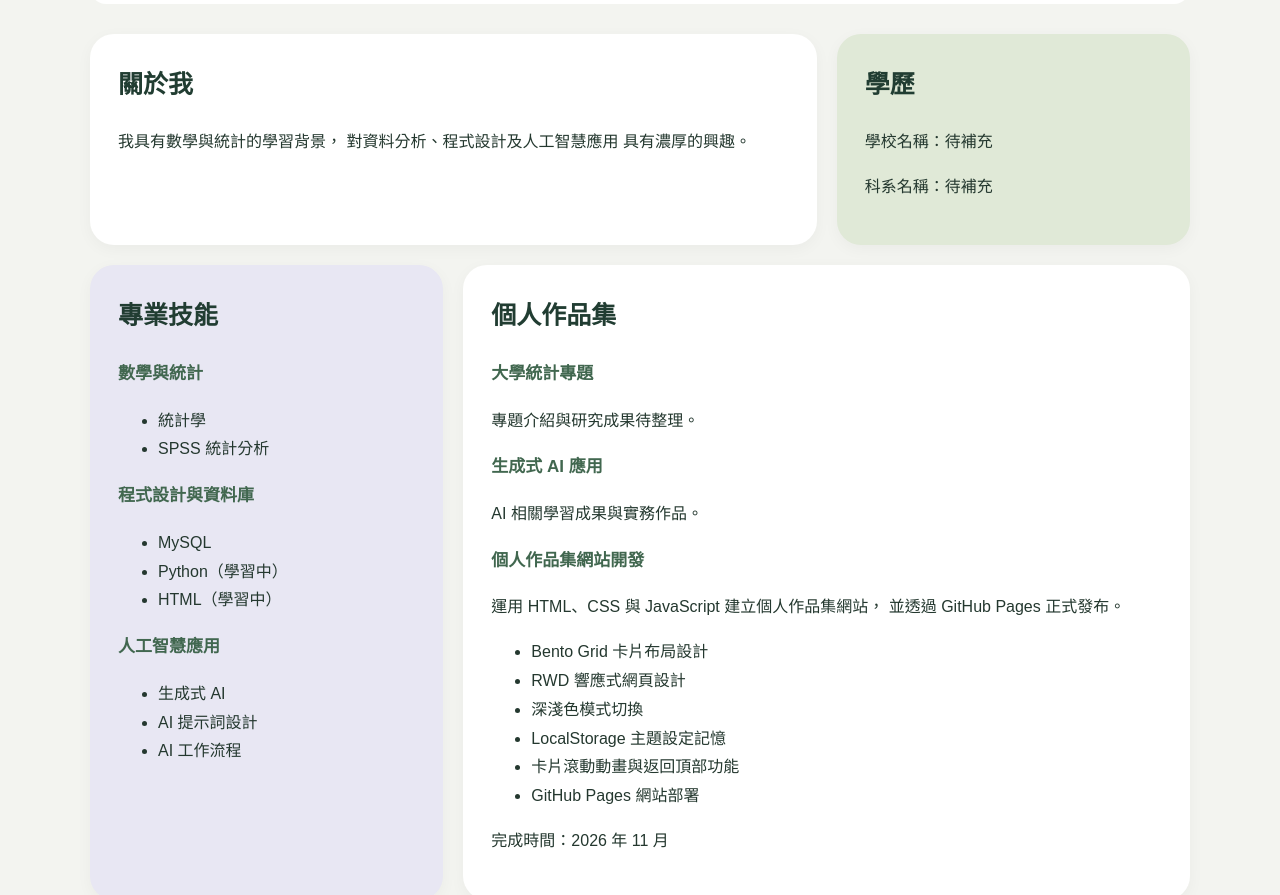
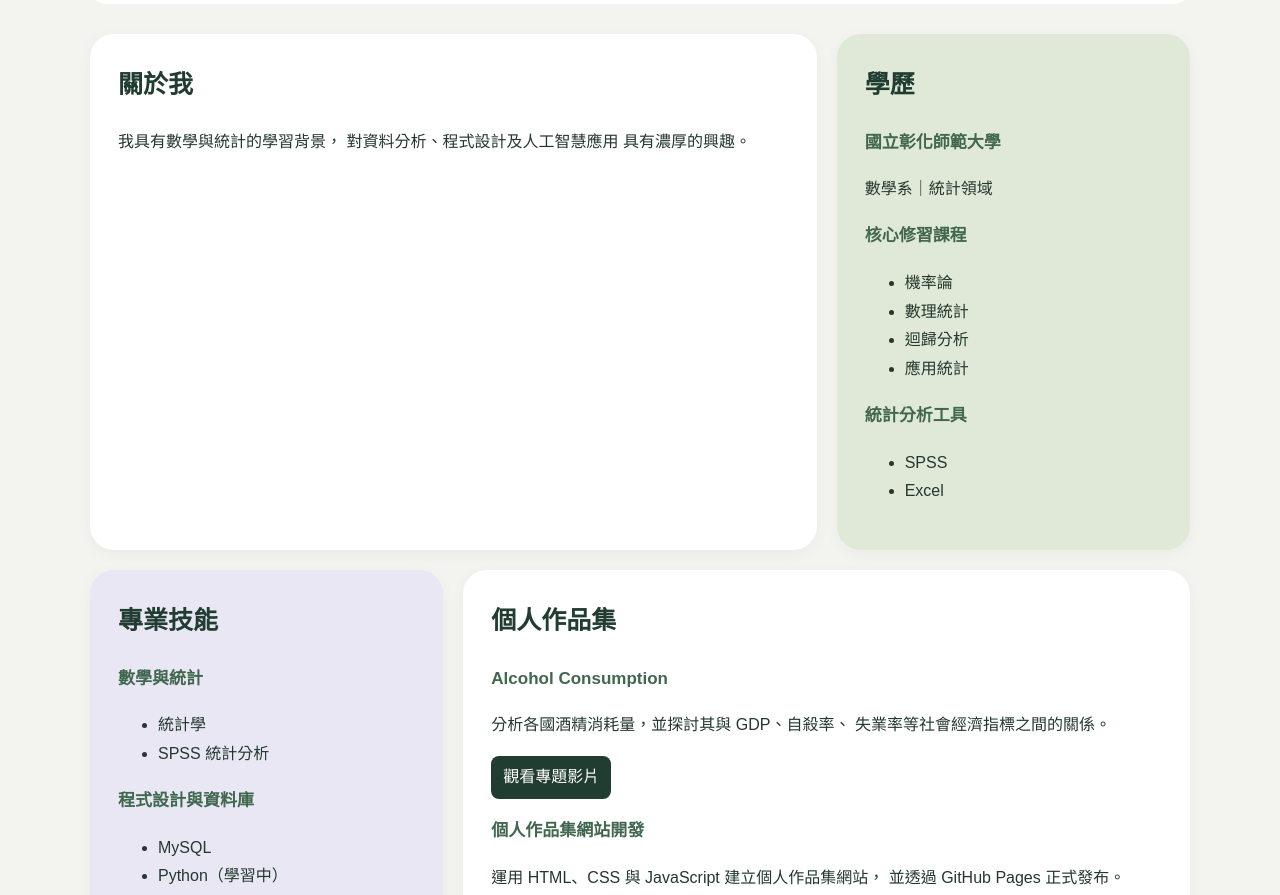
Before and after one commit to samuelshyu/my-portfolio, a plain HTML site: page index.html in a window 1280 px wide. Shown: the part 400-1295 px from the top of the page. Drawn offline with Linux system fonts and the light colour scheme.

Commit message:
feat(portfolio): update profile and project details

```diff
--- a/index.html
+++ b/index.html
@@ -134,6 +134,19 @@
             color: #41674f;
         }
 
+        .project-link {
+            display: inline-block;
+            padding: 7px 12px;
+            background-color: #213d32;
+            border-radius: 8px;
+            color: white;
+            text-decoration: none;
+        }
+
+        .project-link:hover {
+            background-color: #41674f;
+        }
+
 
         /* ========================================
            06. 各區塊的大小與配色
@@ -264,6 +277,11 @@
         body.dark-mode section h3,
         body.dark-mode nav a {
             color: #d8edc7;
+        }
+
+        body.dark-mode .project-link {
+            background-color: #41674f;
+            color: white;
         }
 
         body.dark-mode nav a:hover {
@@ -462,9 +480,25 @@
 
             <h2>學歷</h2>
 
-            <p>學校名稱：待補充</p>
+            <h3>國立彰化師範大學</h3>
 
-            <p>科系名稱：待補充</p>
+            <p>數學系｜統計領域</p>
+
+            <h3>核心修習課程</h3>
+
+            <ul>
+                <li>機率論</li>
+                <li>數理統計</li>
+                <li>迴歸分析</li>
+                <li>應用統計</li>
+            </ul>
+
+            <h3>統計分析工具</h3>
+
+            <ul>
+                <li>SPSS</li>
+                <li>Excel</li>
+            </ul>
 
         </section>
 
@@ -487,7 +521,7 @@
             <ul>
                 <li>MySQL</li>
                 <li>Python（學習中）</li>
-                <li>HTML（學習中）</li>
+
             </ul>
 
             <h3>人工智慧應用</h3>
@@ -507,13 +541,19 @@
 
             <h2>個人作品集</h2>
 
-            <h3>大學統計專題</h3>
+            <h3>Alcohol Consumption</h3>
 
-            <p>專題介紹與研究成果待整理。</p>
+            <p>
+                分析各國酒精消耗量，並探討其與 GDP、自殺率、
+                失業率等社會經濟指標之間的關係。
+            </p>
 
-            <h3>生成式 AI 應用</h3>
-
-            <p>AI 相關學習成果與實務作品。</p>
+            <a class="project-link"
+               href="https://youtu.be/jvJ6QfryLNg"
+               target="_blank"
+               rel="noopener noreferrer">
+                觀看專題影片
+            </a>
 
 
 <h3>個人作品集網站開發</h3>
@@ -544,10 +584,14 @@
 
             <h2>學習歷程</h2>
 
-            <p>2026 年｜生成式科技應用與實務</p>
+            <h3>2026｜台灣大學</h3>
+
+            <p>資料庫大師養成：從零開始到精通 MySQL 與 SQL 程式設計</p>
+
+            <h3>2026 年｜勞動部勞動力發展署</h3>
 
             <p>
-                持續學習資料分析、
+                生成式科技應用與實務，持續學習資料分析、
                 程式設計及 AI 應用。
             </p>
 
```
